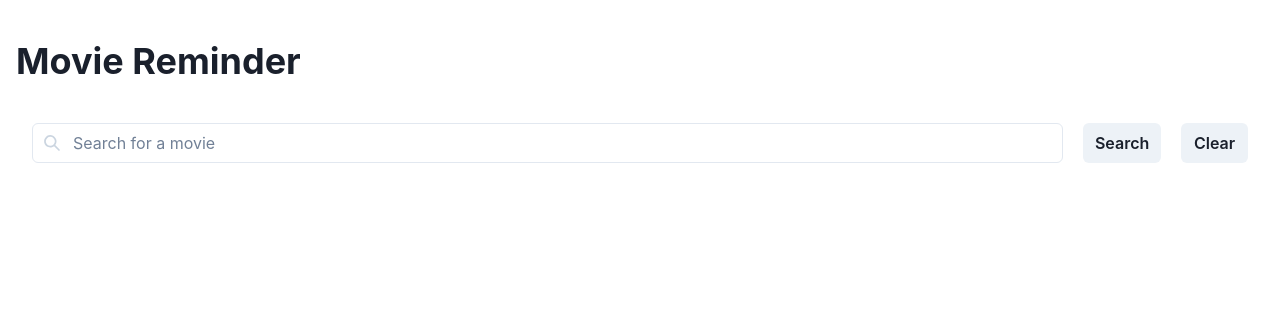
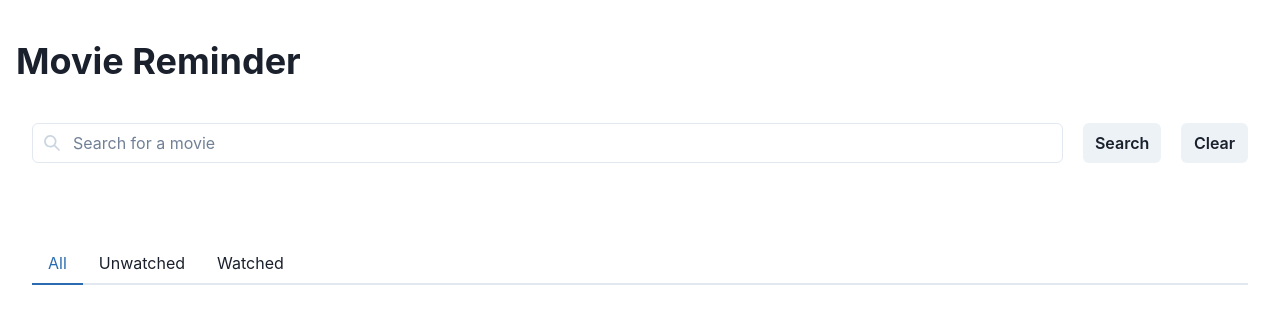
Before and after one commit to timoderbeste/movie-reminder, a Next.js app: page / in a window 1280 px wide. Shown: the top 324 px of the page. Built offline with nearby package versions, Linux system fonts and the light colour scheme.

Commit message:
Displaying bookmarked movies with tab groups to show watched and unwatched movies.

```diff
--- a/src/pages/bookmarks.tsx
+++ b/src/pages/bookmarks.tsx
@@ -1,6 +1,13 @@
-import { Container, Heading } from "@chakra-ui/react";
+import {
+  Container,
+  Tab,
+  TabList,
+  TabPanel,
+  TabPanels,
+  Tabs,
+} from "@chakra-ui/react";
 import MovieGrid from "./movieGrid";
-import { useEffect, useState } from "react";
+import { useEffect, useState, useTransition } from "react";
 
 type Movie = {
   Title: string;
@@ -24,6 +31,35 @@ export default function Bookmarks({
   const [watchedMovies, setWatchedMovies] = useState<
     Movie[]
   >([]);
+  const [movies, setMovies] = useState<Movie[]>(
+    bookmarkedMovies
+  );
+  const [tabIndex, setTabIndex] = useState(0);
+  const [isPending, startTransition] = useTransition();
+
+  function handleTabChange(index: number) {
+    startTransition(() => {
+      setTabIndex(index);
+      switch (index) {
+        case 0:
+          setMovies(bookmarkedMovies);
+          break;
+        case 1:
+          setMovies(
+            bookmarkedMovies.filter(
+              (movie) =>
+                !watchedMovies
+                  .map((movie) => movie.imdbID)
+                  .includes(movie.imdbID)
+            )
+          );
+          break;
+        case 2:
+          setMovies(watchedMovies);
+          break;
+      }
+    });
+  }
 
   useEffect(() => {
     if (typeof window === "undefined") {
@@ -35,14 +71,34 @@ export default function Bookmarks({
     );
   }, []);
 
+  useEffect(() => {
+    setMovies(bookmarkedMovies);
+  }, [bookmarkedMovies]);
+
+  console.log("movies", movies);
+  console.log("bookmarkedMovies", bookmarkedMovies);
+
   return (
     <Container
       maxW={"container.xl"}
       py={10}
     >
-      {bookmarkedMovies && (
+      <Tabs
+        index={tabIndex}
+        onChange={handleTabChange}
+      >
+        <TabList>
+          <Tab>All</Tab>
+          <Tab>Unwatched</Tab>
+          <Tab>Watched</Tab>
+        </TabList>
+        <TabPanels>
+          <TabPanel>
+            {isPending ? (
+              <p>Loading...</p>
+            ) : (
               <MovieGrid
-          movies={bookmarkedMovies}
+                movies={movies}
                 bookmarkedMovies={bookmarkedMovies}
                 setBookmarkedMovies={setBookmarkedMovies}
                 forBookmarks={true}
@@ -50,6 +106,37 @@ export default function Bookmarks({
                 setWatchedMovies={setWatchedMovies}
               />
             )}
+          </TabPanel>
+          <TabPanel>
+            {isPending ? (
+              <p>Loading...</p>
+            ) : (
+              <MovieGrid
+                movies={movies}
+                bookmarkedMovies={bookmarkedMovies}
+                setBookmarkedMovies={setBookmarkedMovies}
+                forBookmarks={true}
+                watchedMovies={watchedMovies}
+                setWatchedMovies={setWatchedMovies}
+              />
+            )}
+          </TabPanel>
+          <TabPanel>
+            {isPending ? (
+              <p>Loading...</p>
+            ) : (
+              <MovieGrid
+                movies={movies}
+                bookmarkedMovies={bookmarkedMovies}
+                setBookmarkedMovies={setBookmarkedMovies}
+                forBookmarks={true}
+                watchedMovies={watchedMovies}
+                setWatchedMovies={setWatchedMovies}
+              />
+            )}
+          </TabPanel>
+        </TabPanels>
+      </Tabs>
     </Container>
   );
 }
--- a/src/pages/search.tsx
+++ b/src/pages/search.tsx
@@ -1,32 +1,17 @@
-import { useEffect, useState } from "react";
+import { useState } from "react";
 import {
   Box,
   Button,
-  ButtonGroup,
-  Card,
-  CardBody,
-  CardFooter,
   Container,
-  Divider,
   Flex,
-  Heading,
-  Icon,
-  IconButton,
-  Image,
   Input,
   InputGroup,
   InputLeftElement,
-  SimpleGrid,
-  Stack,
   Text,
 } from "@chakra-ui/react";
 
 import { SearchIcon } from "@chakra-ui/icons";
 
-import {
-  BsBookmarkDash,
-  BsBookmarkPlus,
-} from "react-icons/bs";
 import MovieGrid from "./movieGrid";
 
 type Movie = {
@@ -65,6 +50,7 @@ export default function Search({
         if (data.error) {
           setError(new Error(data.error));
         } else {
+          setError(null);
           setMovies(data);
         }
       })
```
Lines whose indentation alone changed are shown as unchanged.
